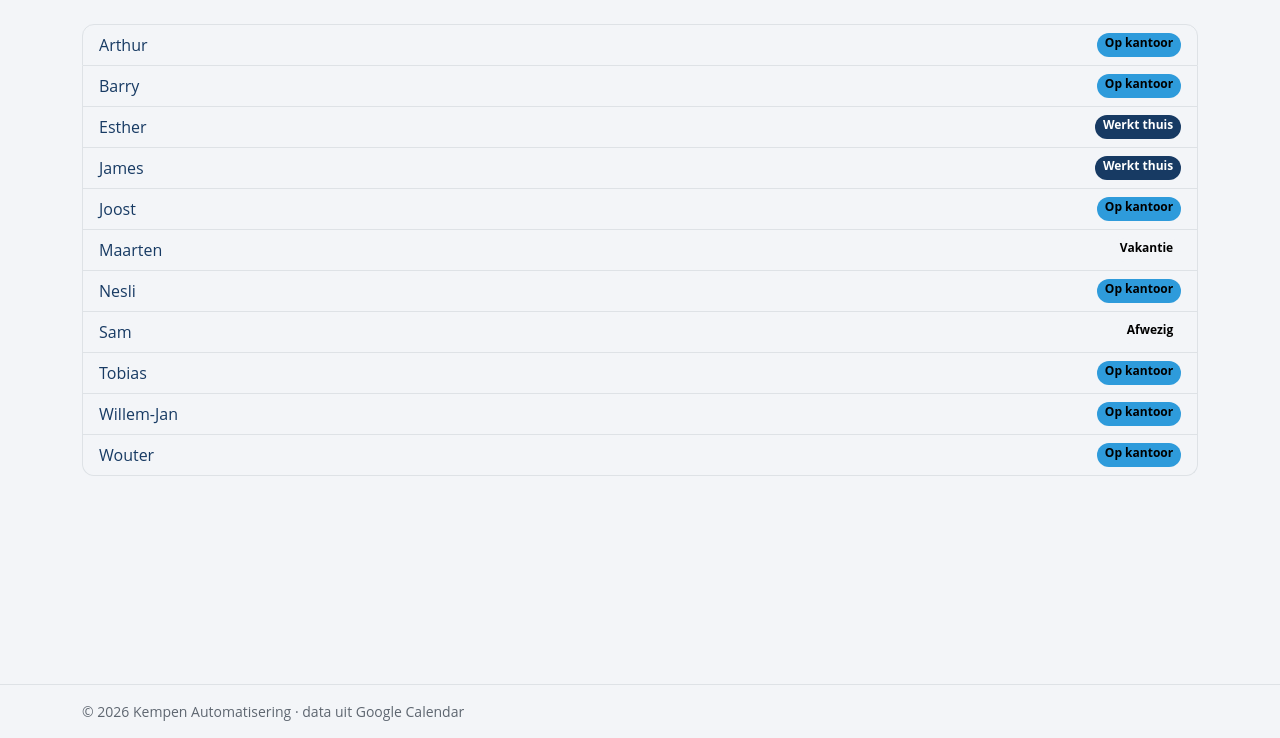
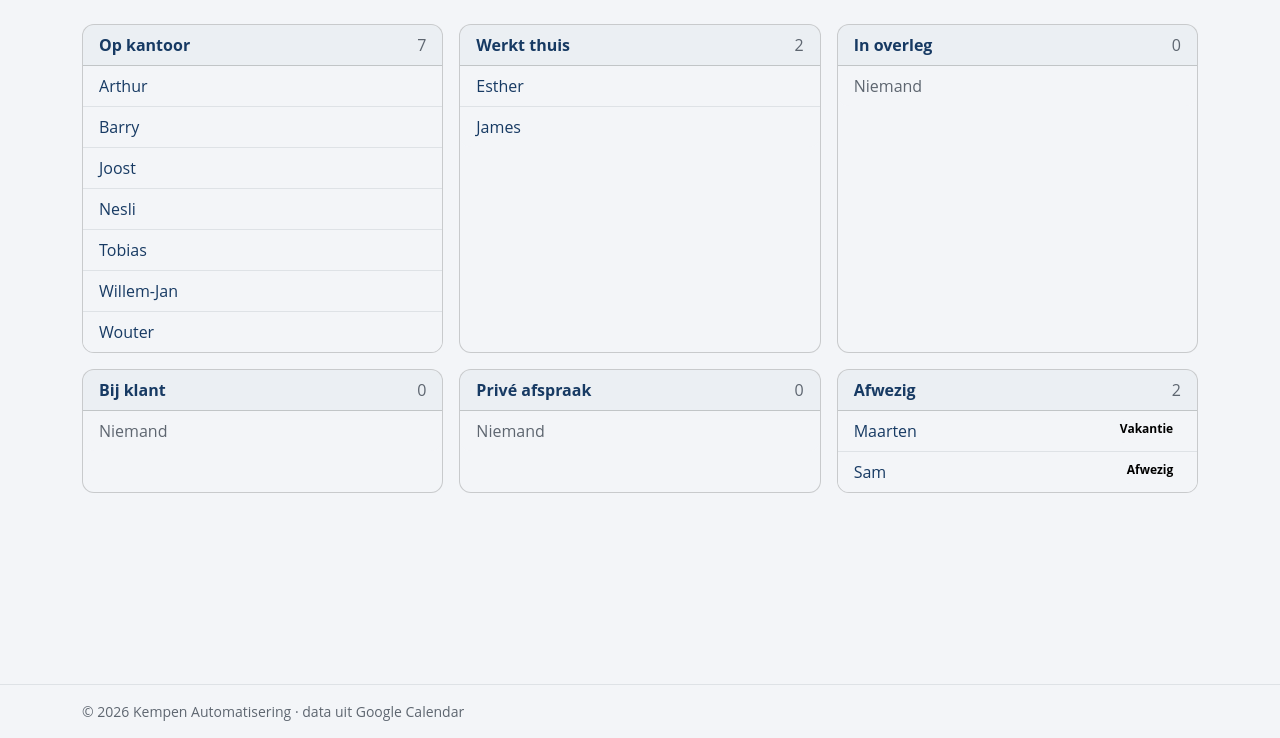
Before and after one commit to nesliprm/WieWaar, a Rails app: page / in a window 1280 px wide. Shown: the part 62-800 px from the top of the page. Run offline with Rails 7, Linux system fonts and the light colour scheme; data comes from the database, SQL or seed files in the repository; style sheets or scripts are compiled from the project's sources; parts of the project's set-up code (start-up, migrations or seed data) failed here and were passed over; some libraries are stand-ins or nearby versions.

Commit message:
zone done

```diff
--- a/app/controllers/board_controller.rb
+++ b/app/controllers/board_controller.rb
@@ -1,6 +1,6 @@
 class BoardController < ApplicationController
   def show
     @now = Time.current
-    @employees = Employee.active.order(:name)
+    @statuses = Employee.active.order(:name).to_h { |e| [ e, e.status_at(@now) ] }
   end
 end
--- a/app/helpers/board_helper.rb
+++ b/app/helpers/board_helper.rb
@@ -10,6 +10,15 @@ module BoardHelper
     "afwezig"   => { label: "Afwezig",        color: "light" }
   }.freeze
 
+    ZONES = [
+    { title: "Op kantoor",     statuses: %w[kantoor] },
+    { title: "Werkt thuis",    statuses: %w[thuis] },
+    { title: "In overleg",     statuses: %w[overleg] },
+    { title: "Bij klant",      statuses: %w[bij_klant] },
+    { title: "Privé afspraak", statuses: %w[prive] },
+    { title: "Afwezig",        statuses: %w[vakantie ziek afwezig] }
+  ].freeze
+
   def status_badge(status)
     display = STATUS_DISPLAY.fetch(status)
     tag.span(display[:label], class: "badge text-bg-#{display[:color]}")
--- a/app/views/board/show.html.erb
+++ b/app/views/board/show.html.erb
@@ -1,10 +1,26 @@
 <div class="container py-4">
-  <ul class="list-group">
-    <% @employees.each do |employee| %>
-      <li class="list-group-item d-flex justify-content-between">
-        <span><%= employee.name %></span>
-        <%= status_badge(employee.status_at(@now)) %>
-      </li>
+  <div class="row g-3">
+    <% BoardHelper::ZONES.each do |zone| %>
+      <% people = @statuses.select { |_employee, status| zone[:statuses].include?(status) } %>
+      <div class="col-12 col-md-6 col-xl-4">
+        <div class="card h-100">
+          <div class="card-header d-flex justify-content-between">
+            <strong><%= zone[:title] %></strong>
+            <span class="text-secondary"><%= people.size %></span>
+          </div>
+          <ul class="list-group list-group-flush">
+            <% people.each do |employee, status| %>
+              <li class="list-group-item d-flex justify-content-between">
+                <span><%= employee.name %></span>
+                <%= status_badge(status) if zone[:statuses].size > 1 %>
+              </li>
+            <% end %>
+            <% if people.empty? %>
+              <li class="list-group-item text-secondary">Niemand</li>
+            <% end %>
+          </ul>
+        </div>
+      </div>
     <% end %>
-  </ul>
+  </div>
 </div>
```
